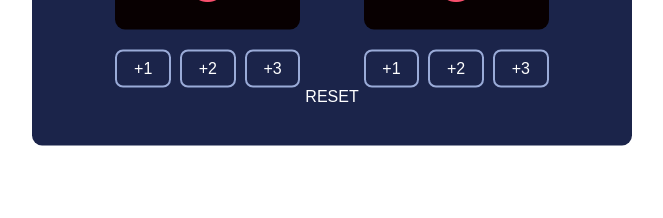
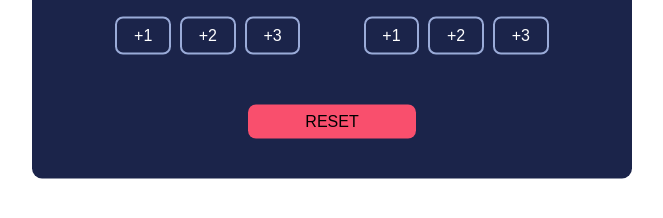
Before and after one commit to oladosuabayomi/Basketball-Counter-App, a plain HTML site: page index.html in a window 1280 px wide. Shown: the part 412-630 px from the top of the page, without its empty margins (308-971 px from the left). Drawn offline with Linux system fonts and the light colour scheme; a web font is replaced by a local one.

Commit message:
Style for App

```diff
--- a/style.css
+++ b/style.css
@@ -72,4 +72,16 @@ p {
     border-radius: 8px;
     padding: 8px;
     width: 30%;
+    cursor: pointer;
 }
+
+.reset {
+    background-color: #F94F6D;
+    color: black;
+    border-radius: 8px;
+    padding: 8px;
+    width: 30%;
+    cursor: pointer;
+    margin: auto;
+    margin-top: 50px;
+}
```
